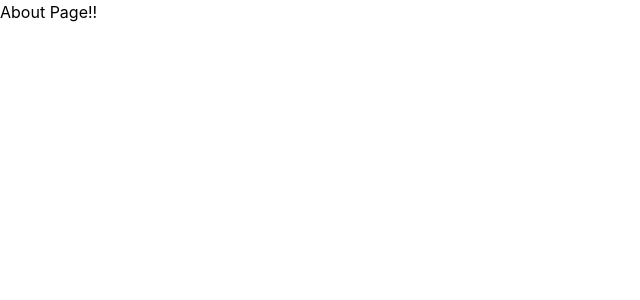
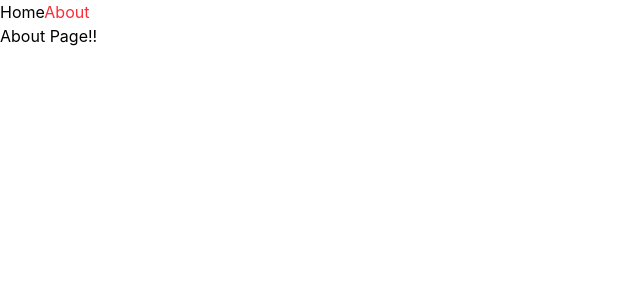
Before and after one commit to RioJeong/remove-samsung-vercel, a React (Vite) app: page /about in a window 1280 px wide. Shown: the top 300 px of the page, without its empty margins (0-640 px from the left). Built offline with nearby package versions, Linux system fonts and the light colour scheme.

Commit message:
26-07-07 13:48

```diff
--- a/src/components/Header.tsx
+++ b/src/components/Header.tsx
@@ -1,8 +1,23 @@
+import { NavLink } from 'react-router'
+
+const navigations = [
+  { to: '/', label: 'Home' },
+  { to: '/about', label: 'About' }
+]
+
 export default function Header() {
   return (
     <header>
-      <a href="/">Home</a>
-      <a href="/about">About</a>
+      {navigations.map(nav => {
+        return (
+          <NavLink
+            key={nav.to}
+            to={nav.to}
+            className={({ isActive }) => (isActive ? 'text-red-500' : '')}>
+            {nav.label}
+          </NavLink>
+        )
+      })}
     </header>
   )
 }
--- /dev/null
+++ b/src/examples/export.js
@@ -0,0 +1,16 @@
+// 내보내기
+
+// 1) 기본 내보내기(default export)
+//    - 하나의 모듈에서 하나의 데이터 내보내기 가능!
+//    - 이름이 사용되지 않음!(이름이 필요하지 않음)
+
+export default function () {}
+
+// 2) 이름 내보내기(named export)
+//    - 하나의 모듈에서 여러 개의 데이터 내보내기 가능!
+//    - 이름이 필수!
+
+export const name = 'HEROPY'
+export const age = 20
+export const isValid = false
+export function hello() {}
--- /dev/null
+++ b/src/examples/import.js
@@ -0,0 +1,3 @@
+import abc, { age, isValid } from './export.js'
+
+console.log(age) // 20
--- a/src/routes/layouts/Default.tsx
+++ b/src/routes/layouts/Default.tsx
@@ -1,10 +1,11 @@
 import Header from '@/components/Header'
+import { Outlet } from 'react-router'
 
 export default function Default() {
   return (
     <>
       <Header />
-      {/* Page들이 출력되는 위치 */}
+      <Outlet />
     </>
   )
 }
--- /dev/null
+++ b/src/routes/pages/Movies.tsx
@@ -0,0 +1,24 @@
+import TextField from '@/components/TextField'
+import Button from '@/components/Button'
+import { useState } from 'react'
+
+export default function Movies() {
+  const [searchText, setSearchText] = useState('')
+
+  async function fetchMovies(event) {
+    event.preventDefault()
+  }
+
+  return (
+    <>
+      <h1>Movies Page!!</h1>
+      <form onSubmit={fetchMovies}>
+        <TextField
+          value={searchText}
+          onChange={e => setSearchText(e.target.value)}
+        />
+        <Button type="submit">검색</Button>
+      </form>
+    </>
+  )
+}
```
Also changed, not shown: src/routes/index.tsx (+8 -2 lines).
